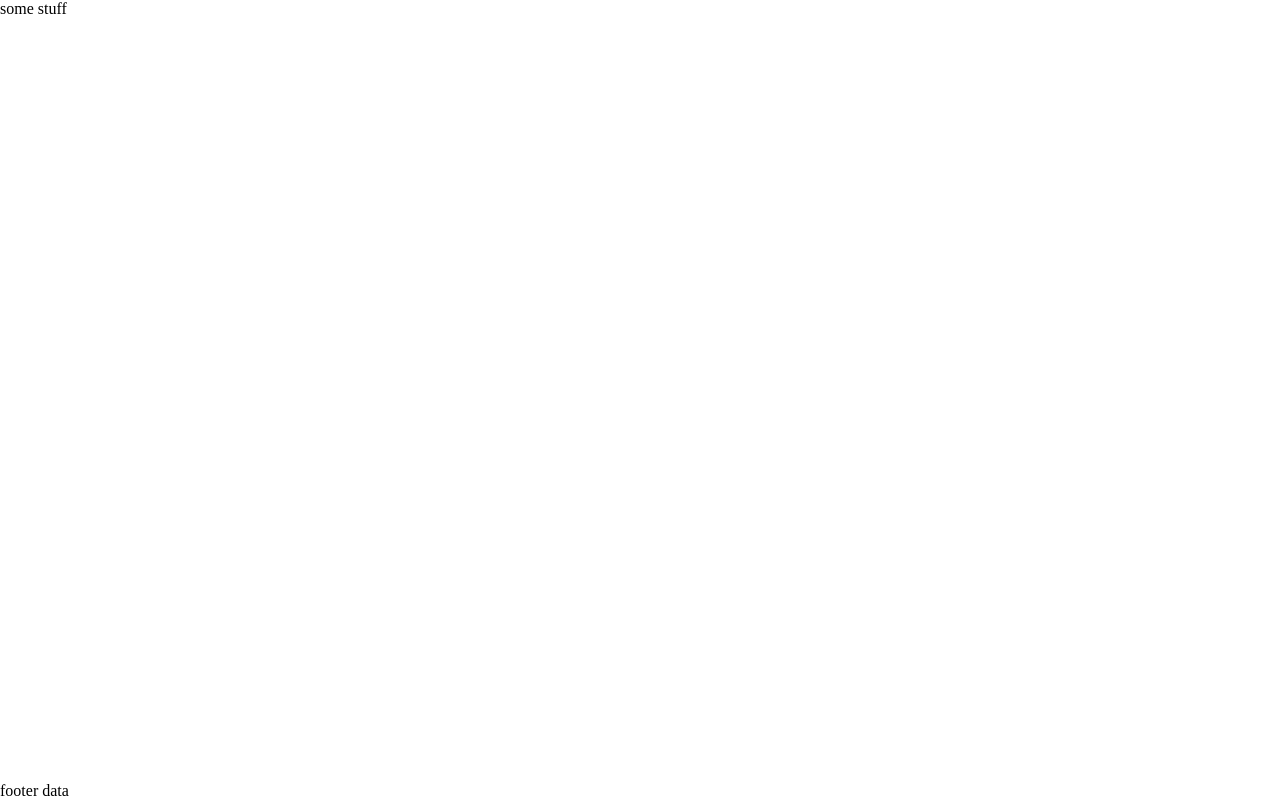
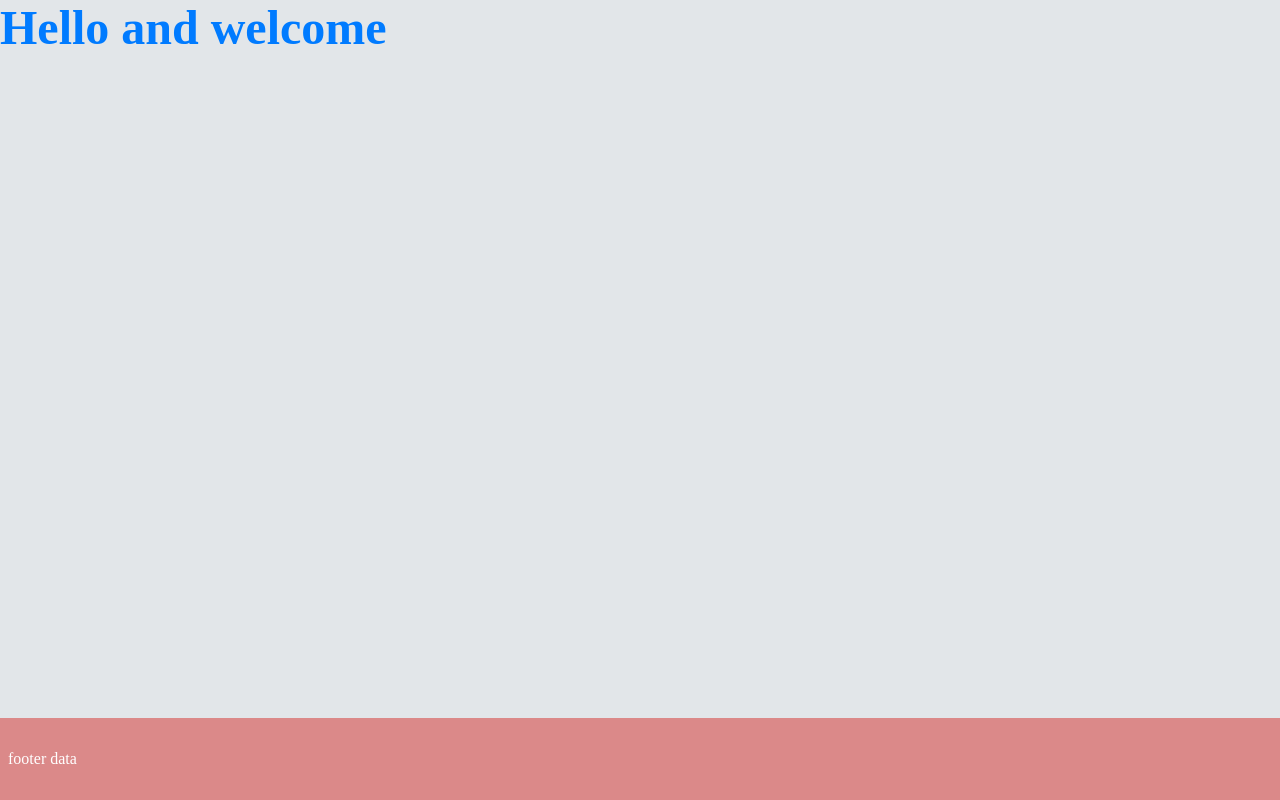
Before and after one commit to alinbumbes/vanillaLightDarkStarterKit, a website: page index.html in a window 1280 px wide. Drawn offline with Linux system fonts and the light colour scheme.

Commit message:
more stuff

```diff
--- a/index.html
+++ b/index.html
@@ -6,10 +6,13 @@
     <meta name="viewport" content="width=device-width, initial-scale=1.0">
     <title>Document</title>
     <link rel="stylesheet" href="style.min.css">
+    <script type="module" src="script.js"></script>
 </head>
 
 <body class="ab-layout">
-    <main>some stuff</main>
+    <main>
+        <h1 class="h1 txt-primary">Hello and welcome</h1>
+    </main>
     <footer>footer data</footer>
 </body>
 
--- a/package.json
+++ b/package.json
@@ -5,8 +5,8 @@
   "main": "script.js",
   "scripts": {
     "test": "echo \"Error: no test specified\" && exit 1",
-    "build:css": "postcss style.css -o style.min.css",
-    "watch:css": "postcss style.css -o style.min.css -w"
+    "build:css": "postcss src/style.css -o style.min.css",
+    "watch:css": "postcss src/style.css -o style.min.css -w"
   },
   "repository": {
     "type": "git",
--- /dev/null
+++ b/src/css-part/layout.css
@@ -0,0 +1,34 @@
+html,
+body {
+  margin: 0;
+  display: flow-root;
+}
+
+.ab-layout {
+  display: grid;
+  grid-template-columns: 1fr;
+  grid-template-rows: 1fr auto;
+  height: 100vh;
+}
+
+.ab-layout > main {
+  background-color: var(--bg-main);
+}
+
+.ab-layout > footer {
+background-color: var(--bg-footer);
+padding: 2rem 0.5rem;
+color:#fff;
+}
+.h1 {
+  font-size: 3rem;
+  margin: 0;
+  padding: 0;
+}
+
+.txt-primary {
+  color: var(--color-primary);
+}
+.txt-secondary {
+  color: var(--color-secondary);
+}
--- /dev/null
+++ b/src/css-part/var.css
@@ -0,0 +1,8 @@
+:root {
+  --color-primary: #007bff;
+  --color-secondary: #6c757d;
+  --color-success: #28a745;
+
+  --bg-main: #e2e6e9;
+  --bg-footer: #db8989;
+}
--- /dev/null
+++ b/src/style.css
@@ -0,0 +1,2 @@
+@import "css-part/var.css";
+@import "css-part/layout.css";
--- a/style.css
+++ /dev/null
@@ -1,12 +0,0 @@
-
-html,
-body {
-  margin: 0;
-}
-
-.ab-layout {
-  display: grid;
-  grid-template-columns: 1fr;
-  grid-template-rows: 1fr auto;
-  height: 100vh;
-}
```
Also changed, not shown: style.min.css.
